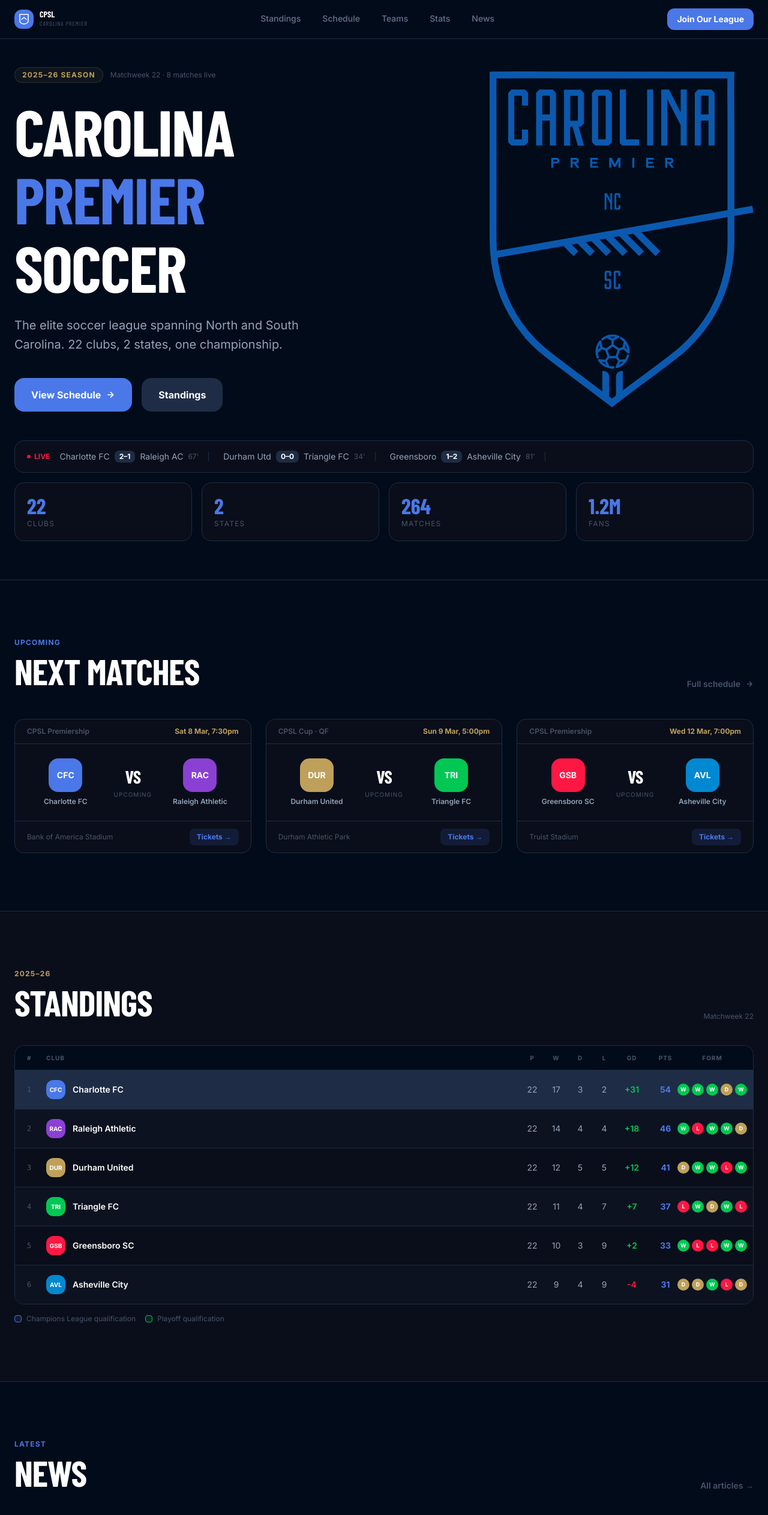
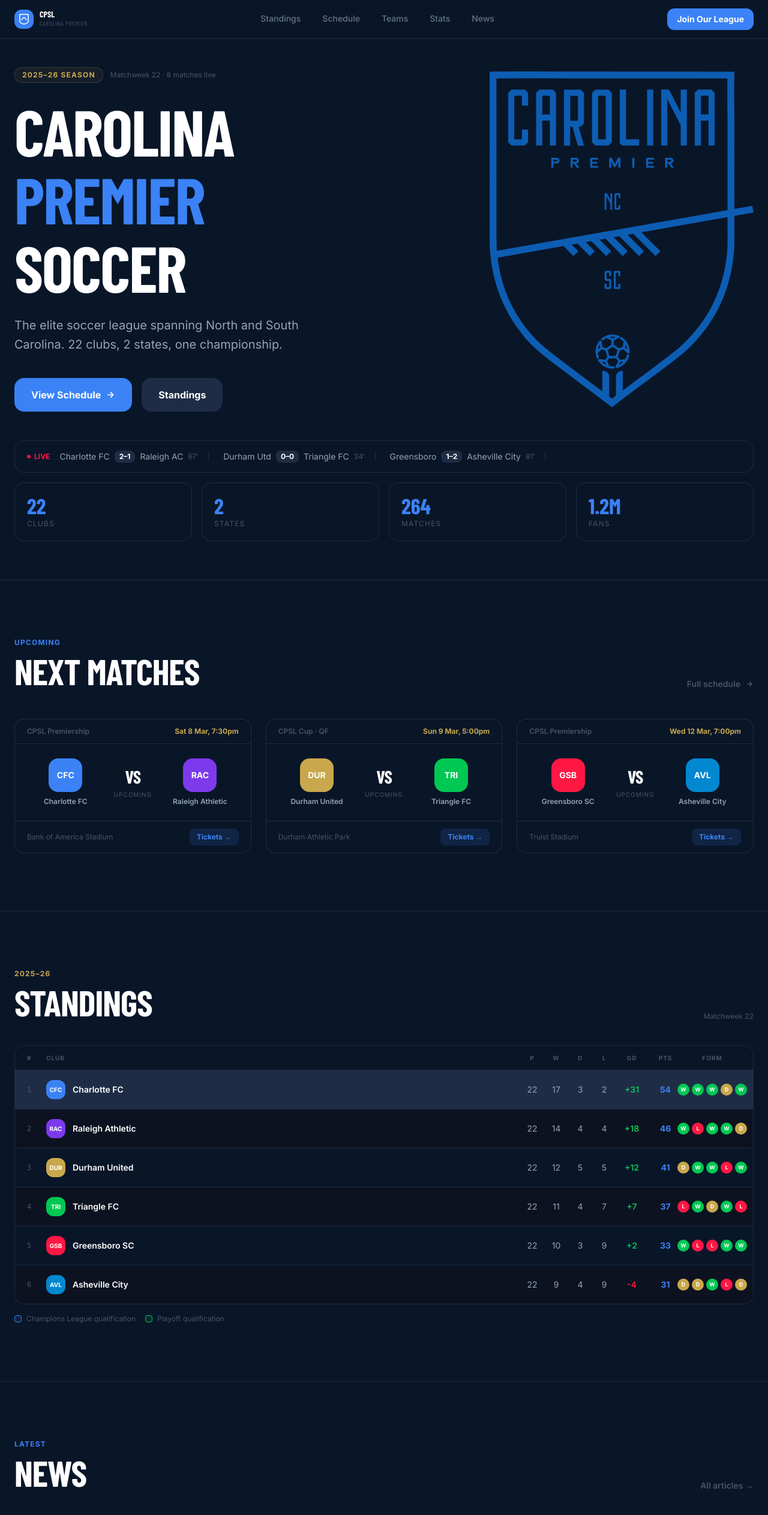
Before and after one commit to DalyShow/cpsl-website, a Next.js app: page / in a window 1280 px wide. Shown: the top 2525 px of the page at 60% size. Built offline with nearby package versions, Linux system fonts and the light colour scheme; a web font is replaced by a local one.

Commit message:
feat: update approved brand colors — blue #3B82F6, purple #7C3AEC, gold #C9A74C, navy #091628

```diff
--- a/app/globals.css
+++ b/app/globals.css
@@ -3,8 +3,8 @@
 /* ── CPSL Brand Tokens ──────────────────────────────────────────────── */
 :root {
   /* Navy / Dark surfaces */
-  --navy-950:  #020B1A;
-  --navy-900:  #0A0E1A;
+  --navy-950:  #091628;
+  --navy-900:  #091628;
   --navy-800:  #0F1624;
   --navy-700:  #1A2438;
   --navy-600:  #1E2D45;
@@ -13,14 +13,14 @@
   /* CPSL Blue (primary) */
   --blue-300:  #8ABAFF;
   --blue-400:  #6A9AF2;
-  --blue-500:  #4A78E8;
+  --blue-500:  #3B82F6;
   --blue-600:  #3761CC;
   --blue-700:  #284BAA;
 
   /* Championship Gold */
   --gold-300:  #E0C88A;
   --gold-400:  #CDB268;
-  --gold-500:  #BFA05A;
+  --gold-500:  #C9A74C;
   --gold-600:  #A58840;
   --gold-700:  #8C7030;
 
@@ -34,8 +34,8 @@
   --surface:    #F4F6FA;
 
   /* Semantic */
-  --primary:   #4A78E8;
-  --text-dark: #0A0E1A;
+  --primary:   #3B82F6;
+  --text-dark: #091628;
   --text-mid:  #475569;
   --text-muted:#94A3B8;
   --border:    #E2E8F0;
--- a/components/FeaturedMatches.tsx
+++ b/components/FeaturedMatches.tsx
@@ -4,8 +4,8 @@ const MATCHES = [
     competition: "CPSL Premiership",
     date: "Sat 8 Mar, 7:30pm",
     status: "upcoming",
-    home: { name: "Charlotte FC",     abbr: "CFC", color: "#4A78E8" },
-    away: { name: "Raleigh Athletic", abbr: "RAC", color: "#8B40D4" },
+    home: { name: "Charlotte FC",     abbr: "CFC", color: "#3B82F6" },
+    away: { name: "Raleigh Athletic", abbr: "RAC", color: "#7C3AEC" },
     venue: "Bank of America Stadium",
   },
   {
@@ -13,7 +13,7 @@ const MATCHES = [
     competition: "CPSL Cup · QF",
     date: "Sun 9 Mar, 5:00pm",
     status: "upcoming",
-    home: { name: "Durham United",   abbr: "DUR", color: "#BFA05A" },
+    home: { name: "Durham United",   abbr: "DUR", color: "#C9A74C" },
     away: { name: "Triangle FC",     abbr: "TRI", color: "#00C853" },
     venue: "Durham Athletic Park",
   },
@@ -31,13 +31,13 @@ const MATCHES = [
 function MatchCard({ match }: { match: typeof MATCHES[0] }) {
   return (
     <div
-      className="rounded-2xl overflow-hidden border hover:border-[#4A78E8] transition-colors group"
-      style={{ background: "#0A0E1A", borderColor: "#1E2D45" }}
+      className="rounded-2xl overflow-hidden border hover:border-[#3B82F6] transition-colors group"
+      style={{ background: "#091628", borderColor: "#1E2D45" }}
     >
       {/* Header */}
       <div className="flex items-center justify-between px-5 py-3 border-b" style={{ borderColor: "#1E2D45" }}>
         <span className="text-xs font-semibold" style={{ color: "#475569" }}>{match.competition}</span>
-        <span className="text-xs font-bold" style={{ color: "#BFA05A" }}>{match.date}</span>
+        <span className="text-xs font-bold" style={{ color: "#C9A74C" }}>{match.date}</span>
       </div>
 
       {/* Teams */}
@@ -90,7 +90,7 @@ function MatchCard({ match }: { match: typeof MATCHES[0] }) {
         <span className="text-xs" style={{ color: "#475569" }}>{match.venue}</span>
         <button
           className="text-xs font-bold px-3 py-1.5 rounded-lg transition-colors"
-          style={{ color: "#4A78E8", background: "#4A78E822" }}
+          style={{ color: "#3B82F6", background: "#3B82F622" }}
         >
           Tickets →
         </button>
@@ -101,12 +101,12 @@ function MatchCard({ match }: { match: typeof MATCHES[0] }) {
 
 export function FeaturedMatches() {
   return (
-    <section id="schedule" style={{ background: "#020B1A", borderTop: "1px solid #1E2D45" }}>
+    <section id="schedule" style={{ background: "#091628", borderTop: "1px solid #1E2D45" }}>
       <div className="max-w-7xl mx-auto px-6 py-24">
         {/* Section header */}
         <div className="flex items-end justify-between mb-12">
           <div>
-            <p className="text-xs font-bold tracking-widest uppercase mb-2" style={{ color: "#4A78E8" }}>
+            <p className="text-xs font-bold tracking-widest uppercase mb-2" style={{ color: "#3B82F6" }}>
               Upcoming
             </p>
             <h2
--- a/components/Hero.tsx
+++ b/components/Hero.tsx
@@ -5,10 +5,10 @@ export function Hero() {
   return (
     <section
       className="relative min-h-screen flex flex-col justify-center overflow-hidden"
-      style={{ background: "#020B1A" }}
+      style={{ background: "#091628" }}
     >
       {/* Gold top accent bar */}
-      <div className="absolute top-0 left-0 right-0 h-0.5" style={{ background: "#BFA05A" }} />
+      <div className="absolute top-0 left-0 right-0 h-0.5" style={{ background: "#C9A74C" }} />
 
       <div className="relative max-w-7xl mx-auto px-4 sm:px-6 pt-28 pb-16 w-full">
 
@@ -22,7 +22,7 @@ export function Hero() {
             <div className="flex flex-wrap items-center gap-3 mb-6">
               <span
                 className="text-xs font-bold tracking-widest uppercase px-3 py-1 rounded-full border"
-                style={{ color: "#BFA05A", borderColor: "#BFA05A33", background: "#BFA05A11" }}
+                style={{ color: "#C9A74C", borderColor: "#C9A74C33", background: "#C9A74C11" }}
               >
                 2025–26 Season
               </span>
@@ -35,7 +35,7 @@ export function Hero() {
               style={{ fontFamily: "var(--font-display)", color: "white", letterSpacing: "-2px" }}
             >
               Carolina<br />
-              <span style={{ color: "#4A78E8" }}>Premier</span><br />
+              <span style={{ color: "#3B82F6" }}>Premier</span><br />
               Soccer
             </h1>
 
@@ -53,7 +53,7 @@ export function Hero() {
               <Link
                 href="#schedule"
                 className="inline-flex items-center gap-2 px-7 py-4 rounded-2xl text-base font-bold text-white transition-all hover:opacity-90 active:scale-95"
-                style={{ background: "#4A78E8", fontFamily: "var(--font-body)" }}
+                style={{ background: "#3B82F6", fontFamily: "var(--font-body)" }}
               >
                 View Schedule
                 <svg width="16" height="16" viewBox="0 0 24 24" fill="none" stroke="currentColor" strokeWidth="2.5">
@@ -102,7 +102,7 @@ export function Hero() {
         {/* ── Live ticker ── */}
         <div
           className="mt-16 lg:mt-12 flex items-center gap-4 py-4 px-5 rounded-2xl border overflow-x-auto"
-          style={{ background: "#0A0E1A", borderColor: "#1E2D45" }}
+          style={{ background: "#091628", borderColor: "#1E2D45" }}
         >
           <span
             className="flex items-center gap-1.5 text-xs font-bold flex-shrink-0"
@@ -141,11 +141,11 @@ export function Hero() {
             <div
               key={label}
               className="rounded-2xl p-5 border"
-              style={{ background: "#0A0E1A", borderColor: "#1E2D45" }}
+              style={{ background: "#091628", borderColor: "#1E2D45" }}
             >
               <div
                 className="text-4xl font-black leading-none mb-1"
-                style={{ fontFamily: "var(--font-display)", color: "#4A78E8" }}
+                style={{ fontFamily: "var(--font-display)", color: "#3B82F6" }}
               >
                 {value}
               </div>
--- a/components/NewsStrip.tsx
+++ b/components/NewsStrip.tsx
@@ -26,13 +26,13 @@ const NEWS = [
 
 export function NewsStrip() {
   return (
-    <section id="news" style={{ background: "#020B1A", borderTop: "1px solid #1E2D45" }}>
+    <section id="news" style={{ background: "#091628", borderTop: "1px solid #1E2D45" }}>
       <div className="max-w-7xl mx-auto px-4 sm:px-6 py-20 sm:py-24">
 
         {/* Header */}
         <div className="flex items-end justify-between mb-10">
           <div>
-            <p className="text-xs font-bold tracking-widest uppercase mb-2" style={{ color: "#4A78E8" }}>Latest</p>
+            <p className="text-xs font-bold tracking-widest uppercase mb-2" style={{ color: "#3B82F6" }}>Latest</p>
             <h2
               className="text-4xl sm:text-5xl md:text-6xl font-black uppercase"
               style={{ fontFamily: "var(--font-display)", color: "white", letterSpacing: "-1px" }}
@@ -49,19 +49,19 @@ export function NewsStrip() {
           {NEWS.map((item, i) => (
             <article
               key={i}
-              className="rounded-2xl border overflow-hidden group cursor-pointer hover:border-[#4A78E8] transition-colors"
-              style={{ background: "#0A0E1A", borderColor: "#1E2D45" }}
+              className="rounded-2xl border overflow-hidden group cursor-pointer hover:border-[#3B82F6] transition-colors"
+              style={{ background: "#091628", borderColor: "#1E2D45" }}
             >
               {/* Image placeholder */}
               <div
                 className="w-full h-44 relative overflow-hidden"
-                style={{ background: `linear-gradient(135deg, #1E2D45 0%, #0A0E1A 100%)` }}
+                style={{ background: `linear-gradient(135deg, #1E2D45 0%, #091628 100%)` }}
               >
                 {/* Diagonal motif on each card */}
                 <div
                   className="absolute inset-0 opacity-20"
                   style={{
-                    background: `linear-gradient(135deg, ${i === 0 ? "#4A78E8" : i === 1 ? "#BFA05A" : "#8B40D4"} 0%, transparent 60%)`,
+                    background: `linear-gradient(135deg, ${i === 0 ? "#3B82F6" : i === 1 ? "#C9A74C" : "#7C3AEC"} 0%, transparent 60%)`,
                   }}
                 />
                 <div
@@ -78,7 +78,7 @@ export function NewsStrip() {
                   <span className="text-xs" style={{ color: "#475569" }}>{item.date}</span>
                 </div>
                 <h3
-                  className="text-base font-bold leading-snug mb-2 group-hover:text-[#4A78E8] transition-colors"
+                  className="text-base font-bold leading-snug mb-2 group-hover:text-[#3B82F6] transition-colors"
                   style={{ color: "white" }}
                 >
                   {item.headline}
--- a/components/SiteFooter.tsx
+++ b/components/SiteFooter.tsx
@@ -9,7 +9,7 @@ const FOOTER_LINKS = {
 
 export function SiteFooter() {
   return (
-    <footer style={{ background: "#020B1A", borderTop: "1px solid #1E2D45" }}>
+    <footer style={{ background: "#091628", borderTop: "1px solid #1E2D45" }}>
       <div className="max-w-7xl mx-auto px-4 sm:px-6 pt-16 pb-10">
 
         {/* Top row */}
@@ -17,7 +17,7 @@ export function SiteFooter() {
           {/* Brand */}
           <div className="lg:col-span-1">
             <div className="flex items-center gap-2.5 mb-4">
-              <div className="w-8 h-8 rounded-xl flex items-center justify-center flex-shrink-0" style={{ background: "#4A78E8" }}>
+              <div className="w-8 h-8 rounded-xl flex items-center justify-center flex-shrink-0" style={{ background: "#3B82F6" }}>
                 <svg width="16" height="18" viewBox="0 0 16 18" fill="none">
                   <path d="M1 1L15 1L15 12C15 16 8 17 8 17C8 17 1 16 1 12Z" fill="none" stroke="white" strokeWidth="1.5" />
                   <path d="M4 9.5L8 6L12 9.5" stroke="white" strokeWidth="1.5" strokeLinecap="round" />
@@ -60,7 +60,7 @@ export function SiteFooter() {
         </div>
 
         {/* Gold divider */}
-        <div className="h-px mb-8" style={{ background: "linear-gradient(to right, #BFA05A44, transparent)" }} />
+        <div className="h-px mb-8" style={{ background: "linear-gradient(to right, #C9A74C44, transparent)" }} />
 
         {/* Bottom bar */}
         <div className="flex flex-col sm:flex-row items-center justify-between gap-4">
--- a/components/Standings.tsx
+++ b/components/Standings.tsx
@@ -1,16 +1,16 @@
 // Uses design system StandingsList pattern
 
 const ROWS = [
-  { pos: 1,  team: "Charlotte FC",     abbr: "CFC", color: "#4A78E8", p: 22, w: 17, d: 3, l: 2,  gd: "+31", pts: 54, form: ["W","W","W","D","W"] },
-  { pos: 2,  team: "Raleigh Athletic", abbr: "RAC", color: "#8B40D4", p: 22, w: 14, d: 4, l: 4,  gd: "+18", pts: 46, form: ["W","L","W","W","D"] },
-  { pos: 3,  team: "Durham United",    abbr: "DUR", color: "#BFA05A", p: 22, w: 12, d: 5, l: 5,  gd: "+12", pts: 41, form: ["D","W","W","L","W"] },
+  { pos: 1,  team: "Charlotte FC",     abbr: "CFC", color: "#3B82F6", p: 22, w: 17, d: 3, l: 2,  gd: "+31", pts: 54, form: ["W","W","W","D","W"] },
+  { pos: 2,  team: "Raleigh Athletic", abbr: "RAC", color: "#7C3AEC", p: 22, w: 14, d: 4, l: 4,  gd: "+18", pts: 46, form: ["W","L","W","W","D"] },
+  { pos: 3,  team: "Durham United",    abbr: "DUR", color: "#C9A74C", p: 22, w: 12, d: 5, l: 5,  gd: "+12", pts: 41, form: ["D","W","W","L","W"] },
   { pos: 4,  team: "Triangle FC",      abbr: "TRI", color: "#00C853", p: 22, w: 11, d: 4, l: 7,  gd: "+7",  pts: 37, form: ["L","W","D","W","L"] },
   { pos: 5,  team: "Greensboro SC",    abbr: "GSB", color: "#FF1744", p: 22, w: 10, d: 3, l: 9,  gd: "+2",  pts: 33, form: ["W","L","L","W","W"] },
   { pos: 6,  team: "Asheville City",   abbr: "AVL", color: "#0288D1", p: 22, w: 9,  d: 4, l: 9,  gd: "-4",  pts: 31, form: ["D","D","W","L","D"] },
 ];
 
 const FORM_COLOR: Record<string, string> = {
-  W: "#00C853", D: "#BFA05A", L: "#FF1744",
+  W: "#00C853", D: "#C9A74C", L: "#FF1744",
 };
 
 function FormDot({ result }: { result: string }) {
@@ -26,13 +26,13 @@ function FormDot({ result }: { result: string }) {
 
 export function Standings() {
   return (
-    <section id="standings" style={{ background: "#0A0E1A", borderTop: "1px solid #1E2D45" }}>
+    <section id="standings" style={{ background: "#091628", borderTop: "1px solid #1E2D45" }}>
       <div className="max-w-7xl mx-auto px-4 sm:px-6 py-20 sm:py-24">
 
         {/* Header */}
         <div className="flex items-end justify-between mb-10">
           <div>
-            <p className="text-xs font-bold tracking-widest uppercase mb-2" style={{ color: "#BFA05A" }}>
+            <p className="text-xs font-bold tracking-widest uppercase mb-2" style={{ color: "#C9A74C" }}>
               2025–26
             </p>
             <h2
@@ -52,7 +52,7 @@ export function Standings() {
             className="hidden sm:grid items-center px-5 py-3 text-[10px] font-bold uppercase tracking-widest"
             style={{
               gridTemplateColumns: "32px 1fr 40px 40px 40px 40px 52px 60px 96px",
-              background: "#020B1A",
+              background: "#091628",
               borderBottom: "1px solid #1E2D45",
               color: "#475569",
             }}
@@ -73,7 +73,7 @@ export function Standings() {
               key={row.team}
               className="border-b last:border-b-0"
               style={{
-                background: i === 0 ? "#1E2D45" : i % 2 === 0 ? "#0A0E1A" : "#0D1220",
+                background: i === 0 ? "#1E2D45" : i % 2 === 0 ? "#091628" : "#0D1220",
                 borderColor: "#1E2D45",
               }}
             >
@@ -98,7 +98,7 @@ export function Standings() {
                 <span className="text-center text-sm font-semibold" style={{ color: Number(row.gd) > 0 ? "#00C853" : Number(row.gd) < 0 ? "#FF1744" : "#94A3B8" }}>
                   {row.gd}
                 </span>
-                <span className="text-center text-sm font-black" style={{ color: "#4A78E8" }}>{row.pts}</span>
+                <span className="text-center text-sm font-black" style={{ color: "#3B82F6" }}>{row.pts}</span>
                 <div className="flex justify-center gap-1">
                   {row.form.map((r, j) => <FormDot key={j} result={r} />)}
                 </div>
@@ -113,7 +113,7 @@ export function Standings() {
                 <span className="text-sm font-semibold flex-1" style={{ color: "white" }}>{row.team}</span>
                 <div className="flex items-center gap-3 text-xs">
                   <span style={{ color: "#94A3B8" }}>{row.p}P</span>
-                  <span className="font-black" style={{ color: "#4A78E8" }}>{row.pts}pts</span>
+                  <span className="font-black" style={{ color: "#3B82F6" }}>{row.pts}pts</span>
                 </div>
               </div>
             </div>
@@ -123,7 +123,7 @@ export function Standings() {
         {/* Promotion/relegation legend */}
         <div className="mt-4 flex flex-wrap gap-4 text-xs" style={{ color: "#475569" }}>
           <span className="flex items-center gap-2">
-            <span className="w-3 h-3 rounded-sm" style={{ background: "#4A78E822", border: "1px solid #4A78E8" }} />
+            <span className="w-3 h-3 rounded-sm" style={{ background: "#3B82F622", border: "1px solid #3B82F6" }} />
             Champions League qualification
           </span>
           <span className="flex items-center gap-2">
--- a/components/ds/StatusBadge.tsx
+++ b/components/ds/StatusBadge.tsx
@@ -17,9 +17,9 @@ const BADGE_STYLES: Record<BadgeVariant, { bg: string; color: string; border: st
   postponed: { bg: "#FFF3E0", color: "#E65100", border: "#FFCC80" },
   loss:      { bg: "#FFF0F0", color: "#FF1744", border: "#FFC5CC" },
   draw:      { bg: "#F4F6FA", color: "#475569", border: "#E2E8F0" },
-  cup:       { bg: "#F5F0FF", color: "#8B40D4", border: "#DDD6FE" },
-  featured:  { bg: "#EEF4FF", color: "#4A78E8", border: "#BEDAFF" },
-  new:       { bg: "#EEF4FF", color: "#4A78E8", border: "#BEDAFF" },
+  cup:       { bg: "#F5F0FF", color: "#7C3AEC", border: "#DDD6FE" },
+  featured:  { bg: "#EEF4FF", color: "#3B82F6", border: "#BEDAFF" },
+  new:       { bg: "#EEF4FF", color: "#3B82F6", border: "#BEDAFF" },
 };
 
 export function StatusBadge({ label, variant, bg, color, border }: StatusBadgeProps) {
--- a/components/ds/TopNav.tsx
+++ b/components/ds/TopNav.tsx
@@ -39,7 +39,7 @@ export function TopNav({
   return (
     <header
       className="fixed top-0 left-0 right-0 z-50"
-      style={{ background: "#020B1A", borderBottom: "1px solid #1E2D45" }}
+      style={{ background: "#091628", borderBottom: "1px solid #1E2D45" }}
     >
       <div className="max-w-7xl mx-auto flex items-center justify-between px-4 sm:px-6">
 
@@ -51,7 +51,7 @@ export function TopNav({
         >
           <div
             className="w-8 h-8 rounded-xl flex items-center justify-center flex-shrink-0"
-            style={{ background: "#4A78E8" }}
+            style={{ background: "#3B82F6" }}
           >
             <svg width="16" height="18" viewBox="0 0 16 18" fill="none">
               <path d="M1 1L15 1L15 12C15 16 8 17 8 17C8 17 1 16 1 12Z" fill="none" stroke="white" strokeWidth="1.5" />
@@ -81,7 +81,7 @@ export function TopNav({
               className="px-4 py-4 text-sm font-medium border-b-2 transition-colors"
               style={{
                 color: i === activeIndex ? "white" : "#64748B",
-                borderColor: i === activeIndex ? "#4A78E8" : "transparent",
+                borderColor: i === activeIndex ? "#3B82F6" : "transparent",
               }}
             >
               {item.label}
@@ -104,7 +104,7 @@ export function TopNav({
           <Link
             href={ctaHref}
             className="hidden md:flex items-center px-4 py-2 rounded-xl text-sm font-bold text-white transition-all hover:opacity-90"
-            style={{ background: "#4A78E8" }}
+            style={{ background: "#3B82F6" }}
           >
             {ctaLabel}
           </Link>
@@ -125,14 +125,14 @@ export function TopNav({
 
       {/* ── Mobile menu ──────────────────────────────────────────────── */}
       {menuOpen && (
-        <div style={{ background: "#0A0E1A", borderTop: "1px solid #1E2D45" }}>
+        <div style={{ background: "#091628", borderTop: "1px solid #1E2D45" }}>
           {items.map((item, i) => (
             <Link
               key={item.label}
               href={item.href}
               onClick={() => { setActiveIndex(i); setMenuOpen(false); }}
               className="block px-6 py-4 text-sm font-medium border-b"
-              style={{ color: i === activeIndex ? "#4A78E8" : "#94A3B8", borderColor: "#1E2D45" }}
+              style={{ color: i === activeIndex ? "#3B82F6" : "#94A3B8", borderColor: "#1E2D45" }}
             >
               {item.label}
             </Link>
@@ -141,7 +141,7 @@ export function TopNav({
             <Link
               href={ctaHref}
               className="block text-center px-4 py-3 rounded-xl text-sm font-bold text-white"
-              style={{ background: "#4A78E8" }}
+              style={{ background: "#3B82F6" }}
               onClick={() => setMenuOpen(false)}
             >
               {ctaLabel}
```
Also changed, not shown: components/CtaBanner.tsx (+6 -6 lines), components/SiteNav.tsx (+7 -7 lines).
